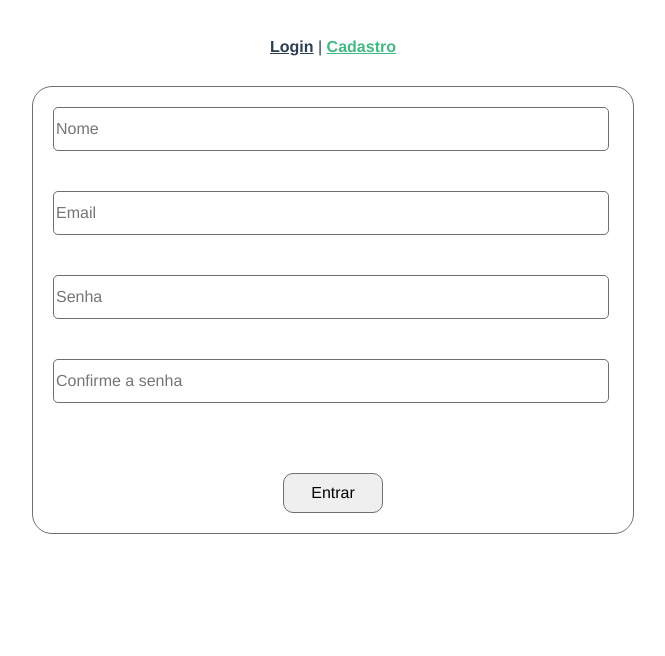
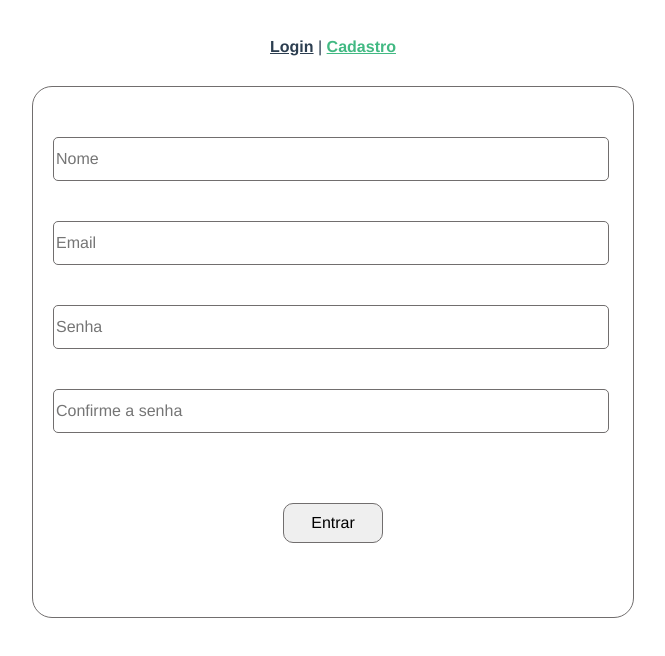
Before and after one commit to dorneles357/app-movie, a Vue app: page /register in a window 1280 px wide. Shown: the top 656 px of the page, without its empty margins (307-972 px from the left). Built offline with nearby package versions, Linux system fonts and the light colour scheme.

Commit message:
✅ Ajustes nos tamanhos

```diff
--- a/src/components/inputs/LoginInput.vue
+++ b/src/components/inputs/LoginInput.vue
@@ -21,7 +21,7 @@ export default {
     #box{
         font: var(--font-family);
         margin:auto;
-        width: 350px;
+        max-width: 350px;
         height: 500px;
         border: 1px solid var(--color-border);
         border-radius: 20px;
@@ -31,12 +31,16 @@ export default {
         align-items: center;
         justify-content: space-evenly;
     }
+    #input{
+        display: flex;
+        flex-direction: column;
+    }
 
     #input > input{
         font: var(--font-family);
         border: 1px solid #716E6E;
         border-radius: 5px;
-        margin: 20px;
+        margin: 20px 0px 20px 0px;
         width: 300px;
         height: 40px;
     }
--- a/src/components/inputs/RegisterInput.vue
+++ b/src/components/inputs/RegisterInput.vue
@@ -18,10 +18,11 @@ export default {
 
 <style scoped>
     #box{
+        padding-top:30px;
         margin: auto;
         border: 1px solid var(--color-border);
         border-radius: 20px;
-        max-height: 500px;
+        height: 500px;
         max-width: 600px;
     }
     #input{
```
